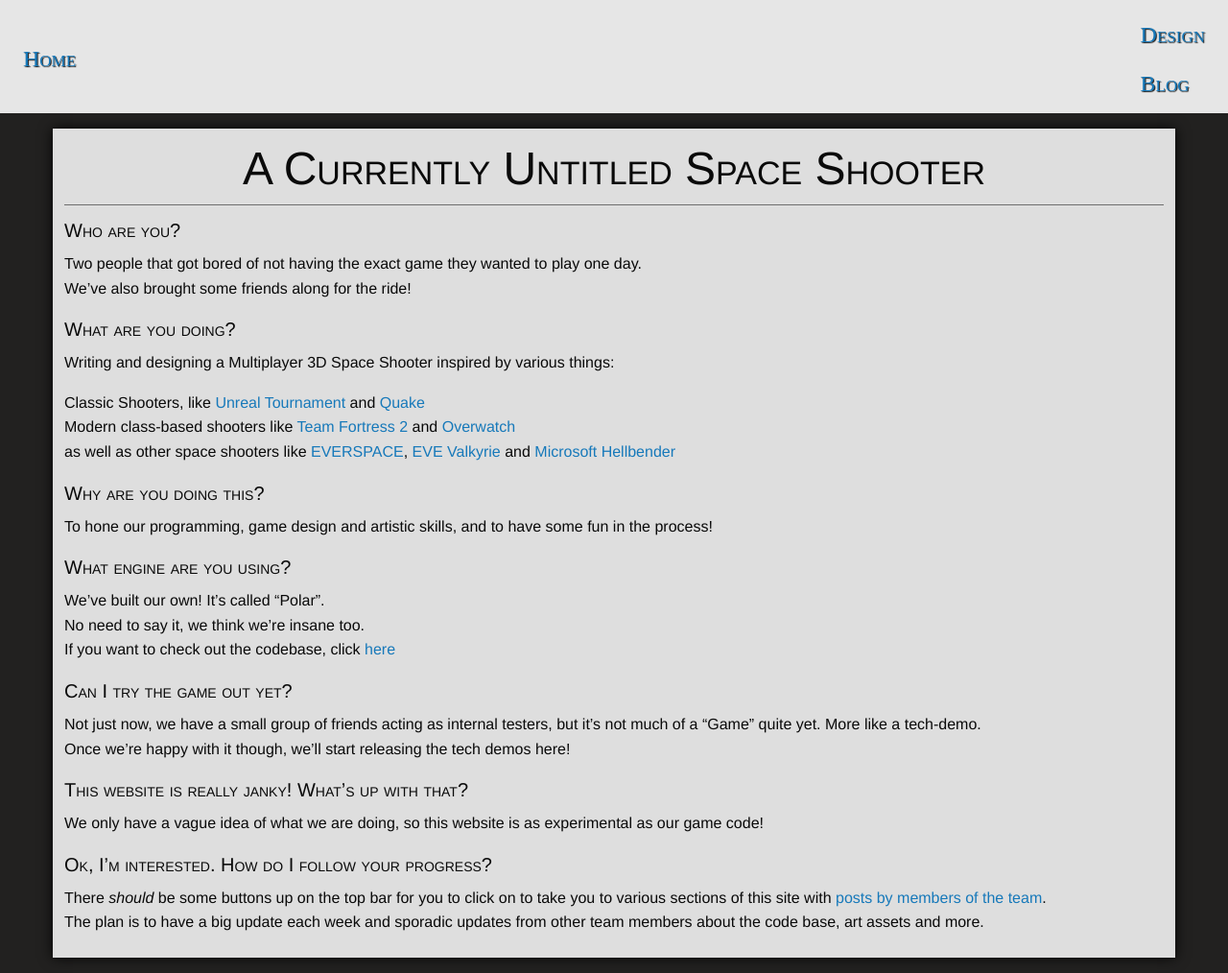
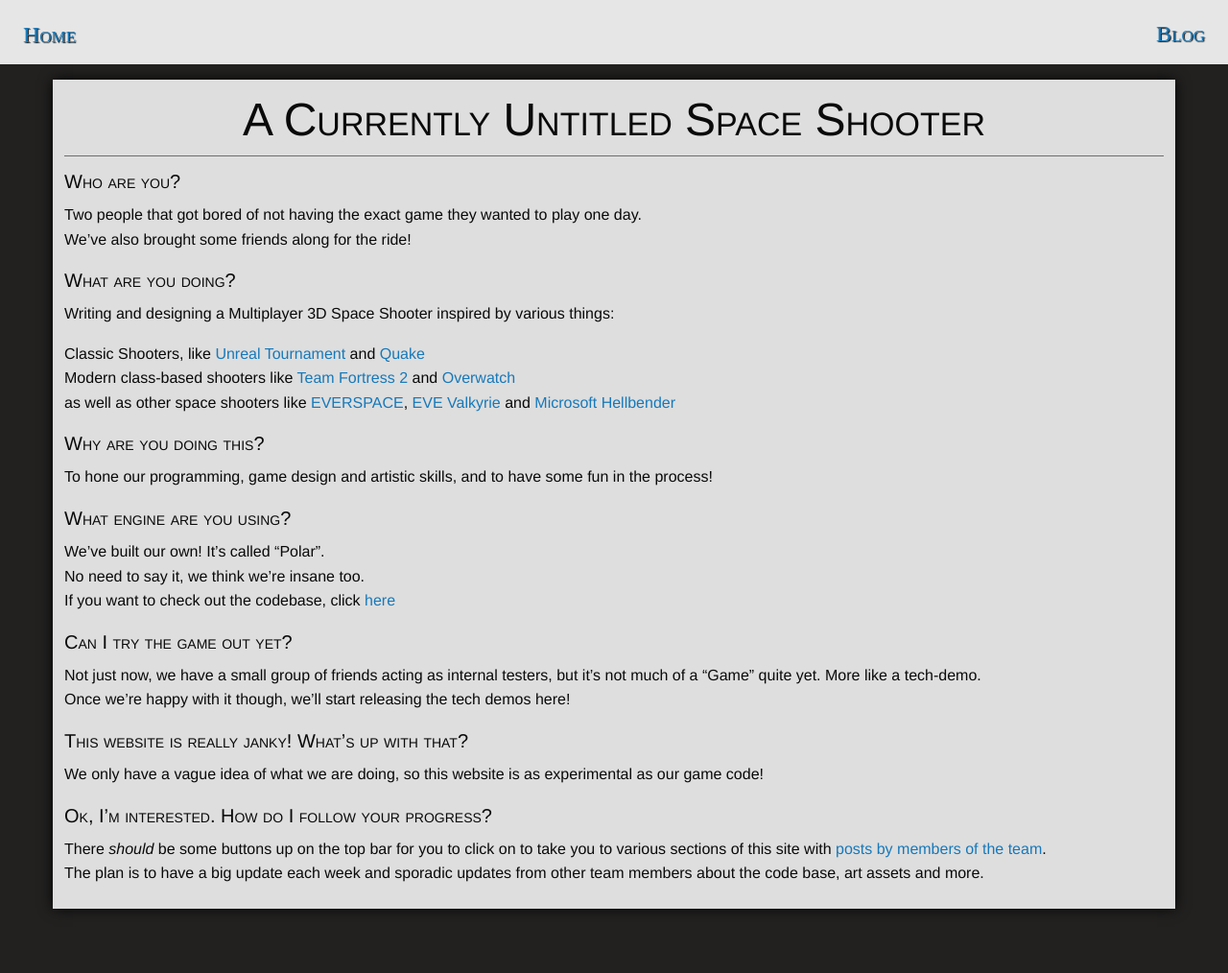
Before and after one commit to ori-sky/polar-space, a Jekyll site: the page built from index.md, in a window 1280 px wide. Shown: the whole page at 96% size. Built offline with Jekyll 4.4.1, drawn with Linux system fonts in a browser that asks for light colours; nearby versions of some CDN libraries; some web fonts are replaced; our own code applies the rules of GitHub Pages for plain Markdown files; library files that are not in the unit come from our copies; after the commit the page ends 963 px from its top, so only the background shows below that.

Commit message:
Update header.html
That was a mistake, reverse! reverse!

```diff
--- a/_includes/header.html
+++ b/_includes/header.html
@@ -8,9 +8,6 @@
 					</div>
 					<div class="top-bar-right">
 						<ul class="dropdown menu" data-dropdown-menu>
-							<li><a href="/polar-space/design">Design</a></li>
-						</ul>
-						<ul class="dropdown menu" data-dropdown-menu>
 							<li><a href="/polar-space/blog">Blog</a></li>
 						</ul>
 					</div>
```
